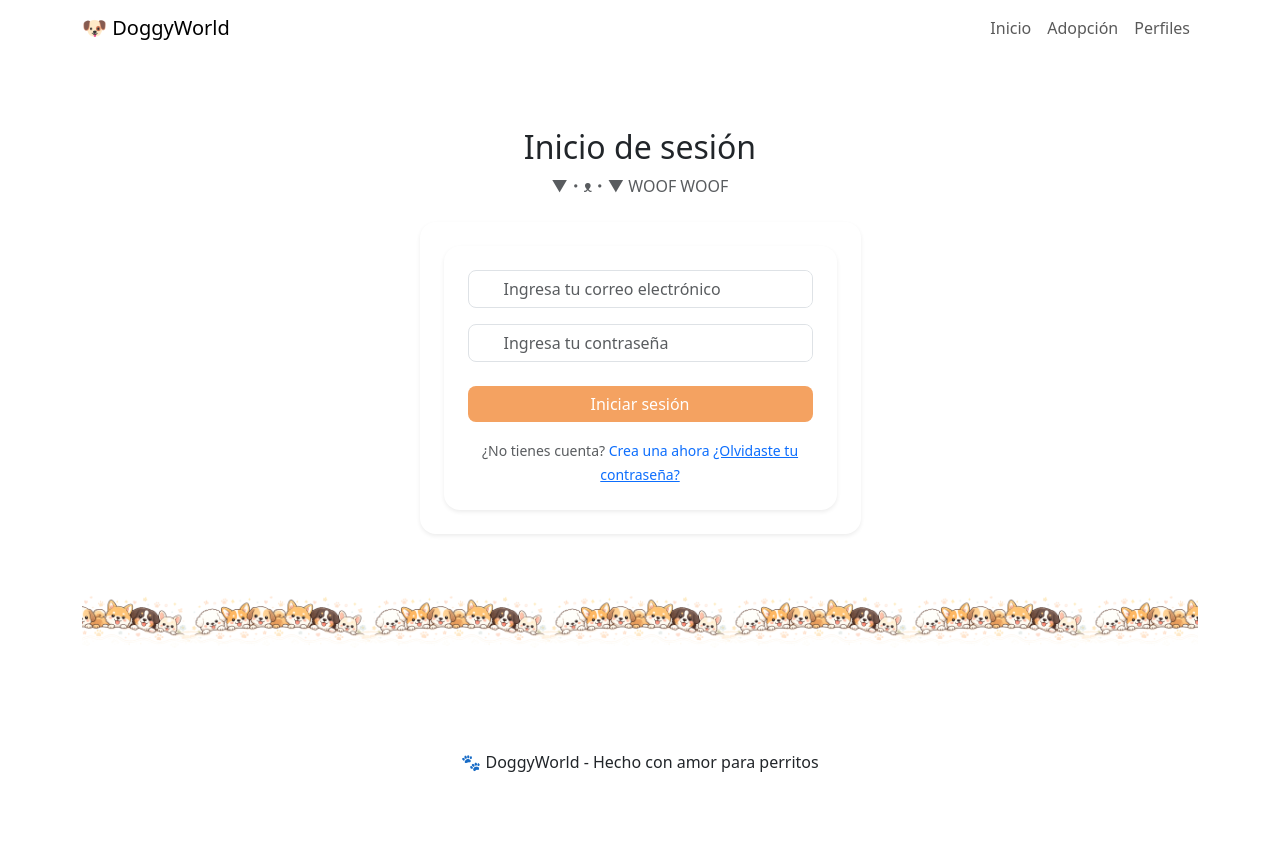
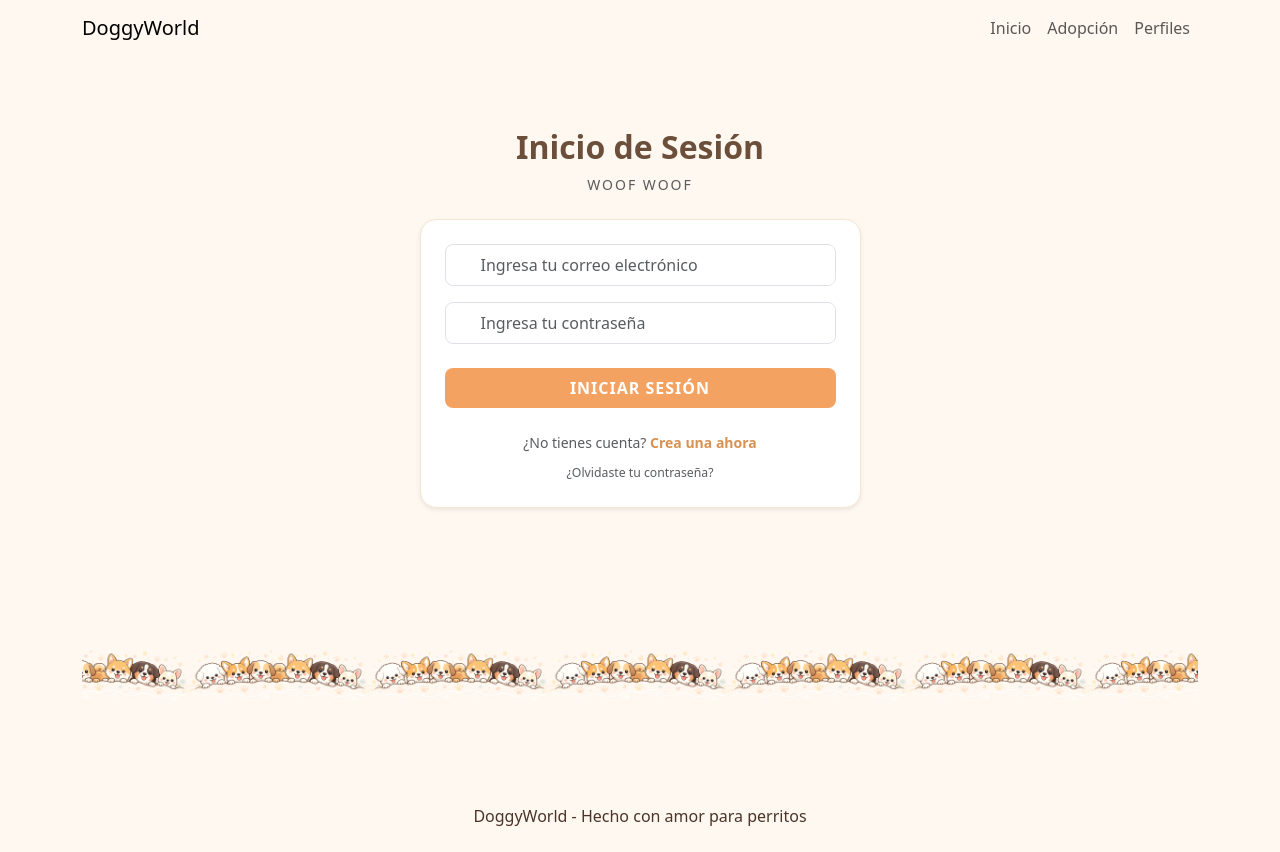
Before and after one commit to RayAlvMar/Proyecto-Final-Tienda-de-perritos, a Flask app: page / in a window 1280 px wide. Before the commit the page ends 772 px from the top, so only its background shows below. Run offline with Flask 3, Linux system fonts and the light colour scheme.

Commit message:
disenooo

```diff
--- a/static/style.css
+++ b/static/style.css
@@ -1,6 +1,42 @@
 :root {
     --dog-orange: #F4A261;
     --dog-orange-hover: #E38B3A;
+    --cream: #FFF8F0;
+    --beige: #F4E7D3;
+    --brown: #6B4F3A;
+    --dark: #4A3428;
+    --orange: #D99152;
+    --gold: #F2C078;
+    --white: #FFFFFF;
+    --gray: #6C757D;
+}
+
+body {
+    background-color: var(--cream);
+    color: var(--dark);
+}
+
+.text-secondary-custom {
+    color: var(--brown);
+}
+
+.card-custom {
+    background-color: var(--white);
+    border: 1px solid var(--beige);
+}
+
+.text-link-custom {
+    color: var(--orange);
+    transition: color 0.2s;
+}
+
+.text-link-custom:hover {
+    color: var(--dog-orange-hover);
+}
+
+.form-control:focus {
+    border-color: var(--dog-orange) !important;
+    box-shadow: 0 0 0 0.25rem rgba(244, 162, 97, 0.25) !important;
 }
 
 .btn-dog-orange {
@@ -21,4 +57,5 @@
     background-repeat: repeat-x;
     background-position: bottom;
     background-size: auto 100%;
+    margin-top: 5rem;
 }
--- a/templates/base.html
+++ b/templates/base.html
@@ -15,7 +15,7 @@
     <nav class="navbar navbar-expand-lg">
         <div class="container">
             <a class="navbar-brand" href="#">
-                🐶 DoggyWorld
+                 DoggyWorld
             </a>
 
             <button class="navbar-toggler" type="button" data-bs-toggle="collapse" data-bs-target="#menu">
@@ -40,7 +40,7 @@
     {% block footer %}
 <footer class="py-4 mt-5">
         <div class="container text-center">
-            <p class="mb-0">🐾 DoggyWorld - Hecho con amor para perritos</p>
+            <p class="mb-0"> DoggyWorld - Hecho con amor para perritos</p>
         </div>
 </footer>
     {% endblock %}
--- a/templates/login.html
+++ b/templates/login.html
@@ -2,18 +2,16 @@
 
 {% block rayito %}
 <h2 class="ms-4 mb-0 fw-light text-uppercase text-secondary-custom" style="letter-spacing: 4px; font-size: 1.4rem;">
-    INICIAR SESIÓN ૮ • ﻌ - ა
+    INICIAR SESIÓN
 </h2>
 {% endblock %}
 
 {% block contenido %}
-
 <div class="container mt-5">
 
     <div class="text-center mb-4">
-        <h2 class="fw-light">Inicio de sesión</h2>
-        <p class="text-muted">
-         ▼・ᴥ・▼
+        <h2 class="fw-bold text-secondary-custom">Inicio de Sesión</h2>
+        <p class="text-muted text-uppercase small" style="letter-spacing: 2px;">
             WOOF WOOF
         </p>
     </div>
@@ -21,34 +19,32 @@
     <div class="row justify-content-center">
         <div class="col-md-5">
             <div class="p-4 rounded-4 shadow-sm card-custom">
-<div class="p-4 rounded-4 shadow-sm">
-
-
                 <form method="POST" action="/login">
 
-
-<div class="input-group mb-3 border rounded-3 overflow-hidden">
-     <span class="input-group-text bg-transparent border-0">
+                    <div class="input-group mb-3 border rounded-3 overflow-hidden bg-white">
+                        <span class="input-group-text bg-transparent border-0 text-muted">
                             <i class="bi bi-envelope"></i>
                         </span>
-    <input type="email" name="email" class="form-control border-0" placeholder="Ingresa tu correo electrónico" required>
+                        <input type="email" name="email" class="form-control border-0 py-2" placeholder="Ingresa tu correo electrónico" required>
                     </div>
 
-<div class="input-group mb-4 border rounded-3 overflow-hidden">
-    <span class="input-group-text bg-transparent border-0">
+                    <div class="input-group mb-4 border rounded-3 overflow-hidden bg-white">
+                        <span class="input-group-text bg-transparent border-0 text-muted">
                             <i class="bi bi-lock"></i>
                         </span>
-    <input type="password" name="password" class="form-control border-0" placeholder="Ingresa tu contraseña" required>
+                        <input type="password" name="password" class="form-control border-0 py-2" placeholder="Ingresa tu contraseña" required>
                     </div>
 
-<button type="submit" class="btn btn-dog-orange w-100 rounded-3">
+                    <button type="submit" class="btn btn-dog-orange w-100 rounded-3 py-2 fw-bold text-uppercase" style="letter-spacing: 1px;">
                         Iniciar sesión
                     </button>
 
-<div class="text-center mt-3">
-    <small class="text-muted">¿No tienes cuenta?
-        <a href="/registrar" class="text-decoration-none text-link-custom">Crea una ahora</a>
-        <a href="/recuperar">¿Olvidaste tu contraseña?</a>
+                    <div class="text-center mt-4 d-flex flex-column gap-2">
+                        <small class="text-muted">
+                            ¿No tienes cuenta? <a href="/registrar" class="text-decoration-none fw-bold text-link-custom">Crea una ahora</a>
+                        </small>
+                        <small>
+                            <a href="/recuperar" class="text-decoration-none text-muted small">¿Olvidaste tu contraseña?</a>
                         </small>
                     </div>
 
@@ -56,6 +52,8 @@
             </div>
         </div>
     </div>
+
+</div>
+
 <footer class="dog-footer"></footer>
-
 {% endblock %}
```
Lines whose indentation alone changed are shown as unchanged.
